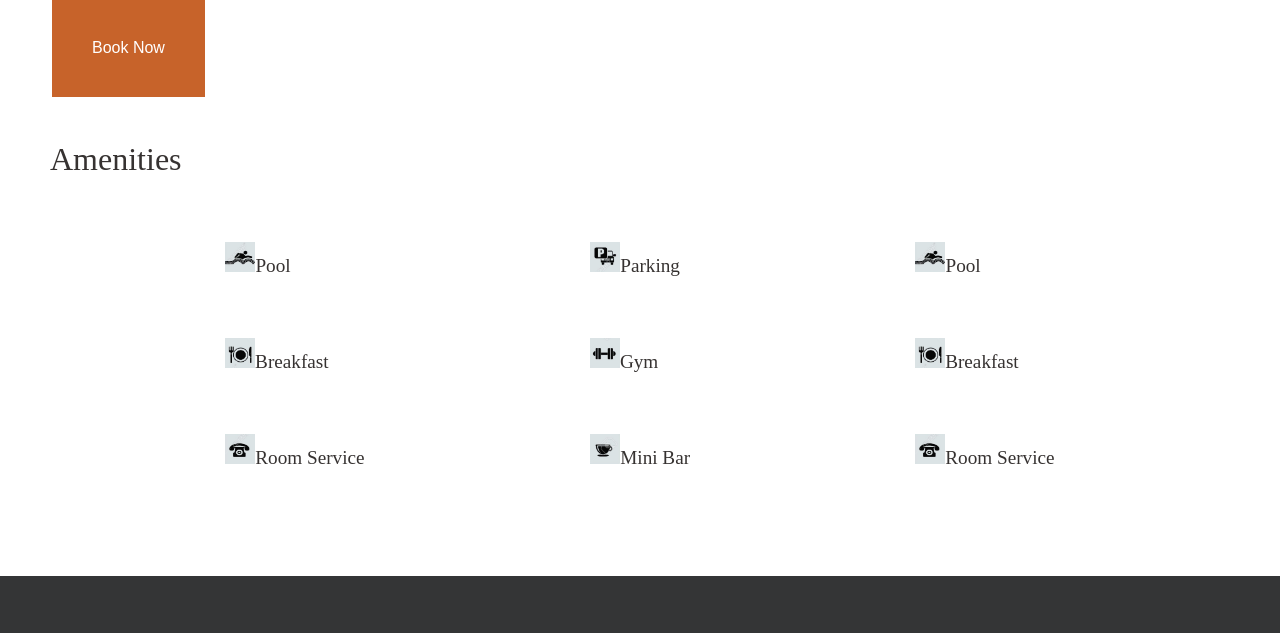
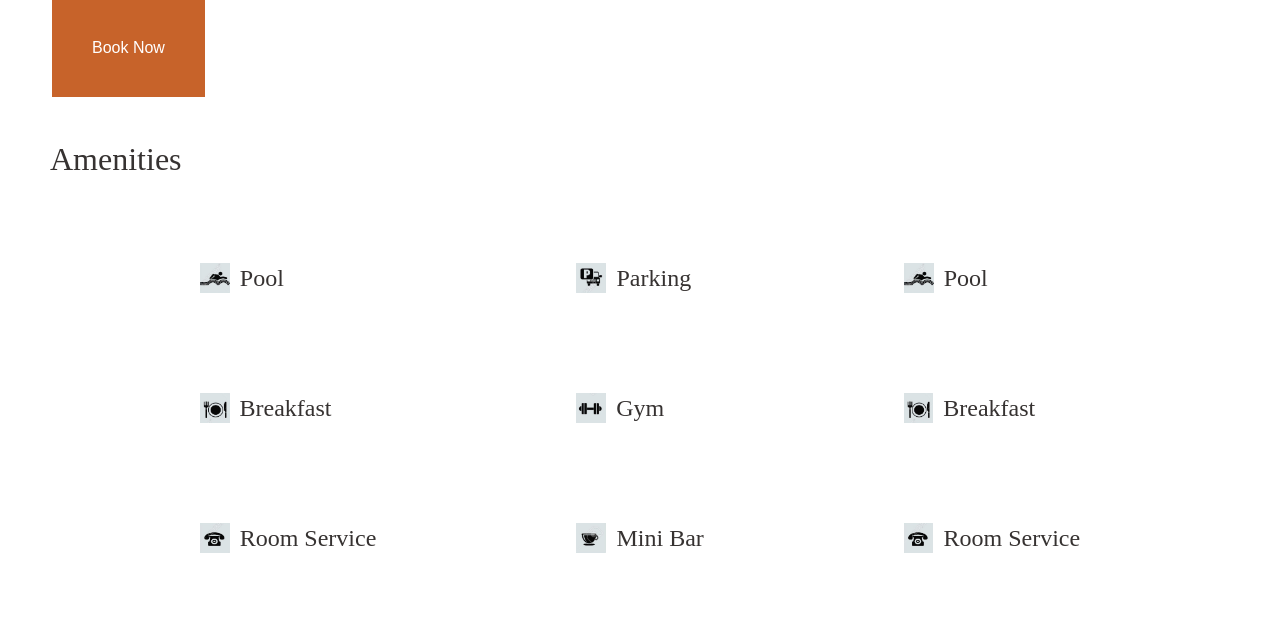
Before and after one commit to LaidaR3/Projekti-WEB, a PHP site: page /room1.html in a window 1280 px wide; the page is wider, and only the part inside the window is pictured. Shown: the part 955-1588 px from the top of that part. Run offline with PHP 8.4, Linux system fonts and the light colour scheme.

Commit message:
Amenities-ndryshime

```diff
--- a/room1.html
+++ b/room1.html
@@ -52,7 +52,7 @@
              <button>Book Now</button>
          </div>
          <p id="amenities-header">Amenities</p>
-<div class="amenities-room1">
+<div class="amenities">
          <div class="amenities1-room1">
             <ol>
                 <li><img src="imgs/pool.jpg"height="30px" alt="">Pool</li>
--- a/room2.html
+++ b/room2.html
@@ -43,7 +43,7 @@
         <button>Book Now</button>
     </div>
     <p id="amenities-header">Amenities</p>
-<div class="amenities-room1">
+<div class="amenities">
     <div class="amenities1-room1">
        <ol>
            <li><img src="imgs/pool.jpg"height="30px" alt="">Pool</li>
--- a/room3.html
+++ b/room3.html
@@ -43,7 +43,7 @@
         <button>Book Now</button>
     </div>
     <p id="amenities-header">Amenities</p>
-<div class="amenities-room1">
+<div class="amenities">
     <div class="amenities1-room1">
        <ol>
            <li><img src="imgs/pool.jpg"height="30px" alt="">Pool</li>
--- a/room4.html
+++ b/room4.html
@@ -43,7 +43,7 @@
         <button>Book Now</button>
     </div>
     <p id="amenities-header">Amenities</p>
-<div class="amenities-room1">
+<div class="amenities">
     <div class="amenities1-room1">
        <ol>
            <li><img src="imgs/pool.jpg"height="30px" alt="">Pool</li>
--- a/style.css
+++ b/style.css
@@ -1150,7 +1150,7 @@ button {
     cursor: pointer;
     border: radius 0;
 }
-.amenities-room1{
+/* .amenities{
     display: flex;
     flex-wrap: wrap;
     align-items: flex-start;
@@ -1165,7 +1165,7 @@ button {
     margin-top: 40px;
     margin-bottom: 40px;
     color: #363231;
-}
+} */
 /*ROOM2*/
 
 .room2-fotot{
@@ -1583,10 +1583,10 @@ form button{
     justify-items: center;
     justify-content: space-evenly;
 }
-.check1 label{
+/* .check1 label{
     /* padding-left: 50px;
-    padding-right: 50px; */
-}
+    padding-right: 50px;
+} */
 
 
 .check1 input{
@@ -1594,3 +1594,30 @@ form button{
     margin-right: 30px;
     margin-left: 30px;
 }
+.amenities{
+    display: flex;
+    flex-wrap: wrap;
+    align-items: flex-start;
+
+    justify-content: space-evenly;
+    line-height: 5;
+    font-size: x-large;
+    color: #363231;
+}
+.amenities ol li {
+    display: flex;
+    align-items: center;
+    margin-bottom: 10px; /* Adjust the margin-bottom as needed */
+}
+
+.amenities ol li img {
+    margin-right: 10px; /* Adjust the margin between the image and text */
+    height: 30px;
+}
+#amenities-header{
+    font-size: xx-large;
+    margin-left: 50px;
+    margin-top: 40px;
+    margin-bottom: 40px;
+    color: #363231;
+}
```
